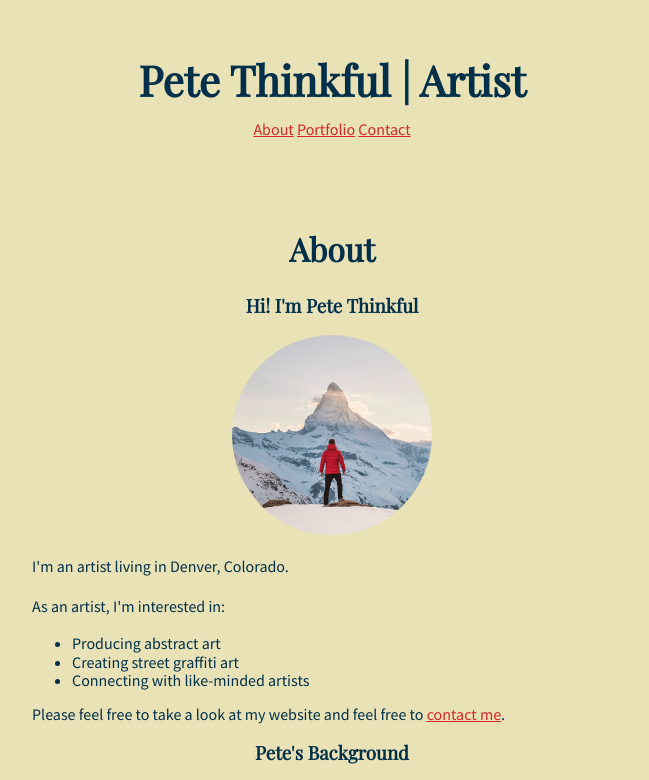
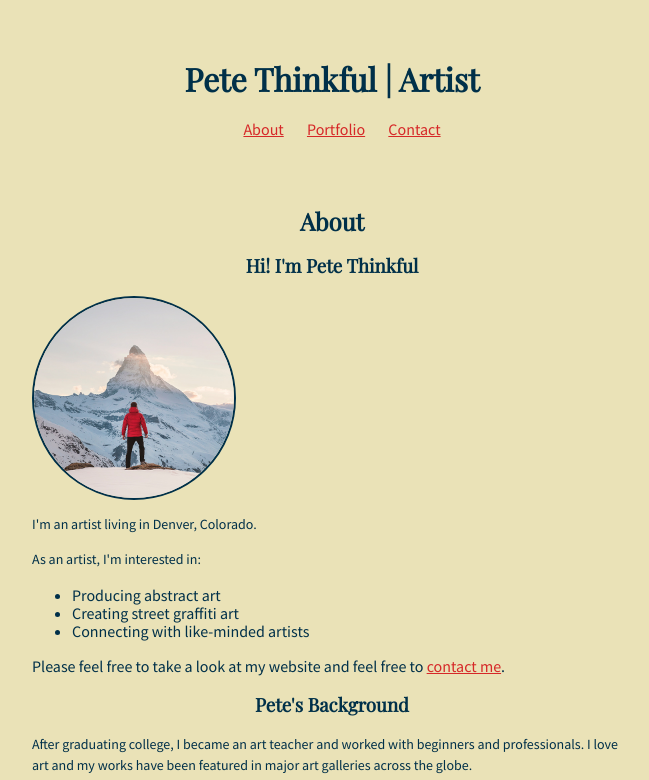
Before and after one commit to ThatDevKyle/Pete-Thinkful, a plain HTML site: page index.html in a window 1280 px wide. Shown: the top 780 px of the page, without its empty margins (308-957 px from the left). Drawn offline with nearby package versions, Linux system fonts and the light colour scheme.

Commit message:
Update style.css

```diff
--- a/style.css
+++ b/style.css
@@ -1,4 +1,4 @@
-/* The @import rule below imports the Playfair Display and Source Sans Pro fonts into the stylesheet. You don't have to edit this line.*/
+/* The @import rule below imports the Playfair Display and Source Sans Pro fonts into the stylesheet*/
 @import url("https://fonts.googleapis.com/css2?family=Playfair+Display&family=Source+Sans+Pro:wght@400&display=swap");
 
 body {
@@ -8,20 +8,30 @@ body {
   padding: 40px;
 }
 
-/* Set the font family for any h1, h2, or h3 heading */
-h1 {
-  font-family: "Playfair Display", Times, serif;
-  font-size: 42px;
-  text-align: center;
-}
-h2 {
-  font-family: "Playfair Display", Times, serif;
-  font-size: 32px;
-  text-align: center;
-}
+/* Headings */
+h1,
+h2,
 h3 {
   font-family: "Playfair Display", Times, serif;
   text-align: center;
+}
+
+/* Header */
+header {
+  text-align: center;
+}
+
+.h-container{
+  align-items: center;
+  display: flex;
+  justify-content: center;
+}
+
+/* Containers */
+div {
+  background-color: #eae2b7;
+  margin: auto;
+  width: 600px;
 }
 
 article {
@@ -33,48 +43,68 @@ article div {
   width: 100%;
 }
 
+.a-container{
+  display: flex;
+  flex-direction: row;
+  justify-content: right;
+  flex-wrap: wrap;
+}
+
+.p-container{
+  display: flex;
+  flex-direction: row;
+  gap: 1.5rem;
+  align-items: center;
+  justify-content: center;
+  flex: 1;
+}
+
+p, .p-container{
+  font-size: 14px;
+}
+
+/* Paragraphs */
 p {
   line-height: 1.5;
+  font-size: 14px;
 }
 
-/* The div container constrains the content width within the main container to 600px */
-div {
-  margin: auto;
-  width: 600px;
-}
-
-img {
-  width: 100%;
-  max-width: 200px;
-  height: auto;
-}
-
-hr {
-  border: 1px solid black;
-}
-
-/* Add your solution below */
-
-.image-circle {
-  color: #003049;
-  border: 2px;
-border-radius: 50%;
-}
-
-header {
-  margin: 1rem;
-  text-align: center;
-}
-
-header h1 {
-  margin: 1rem auto;
-  text-align: center;
-}
-
-a {
+/* Links */
+a:link {
   color: #d62828;
 }
 
 a:hover {
   color: #f77f00;
 }
+
+nav a {
+  padding-left: 20px;
+}
+
+/* Images */
+img {
+  width: 100%;
+  max-width: 200px;
+  height: 250px;
+
+}
+
+.image-circle {
+  border: 2px solid #003049;
+  border-radius: 75%;
+  display: flex;
+  height: auto;
+  width: auto;
+  justify-items: left;
+}
+
+/* Footer */
+footer {
+  text-align: center;
+}
+
+/* Other page elements */
+hr {
+  border: 1px solid black;
+}
```
